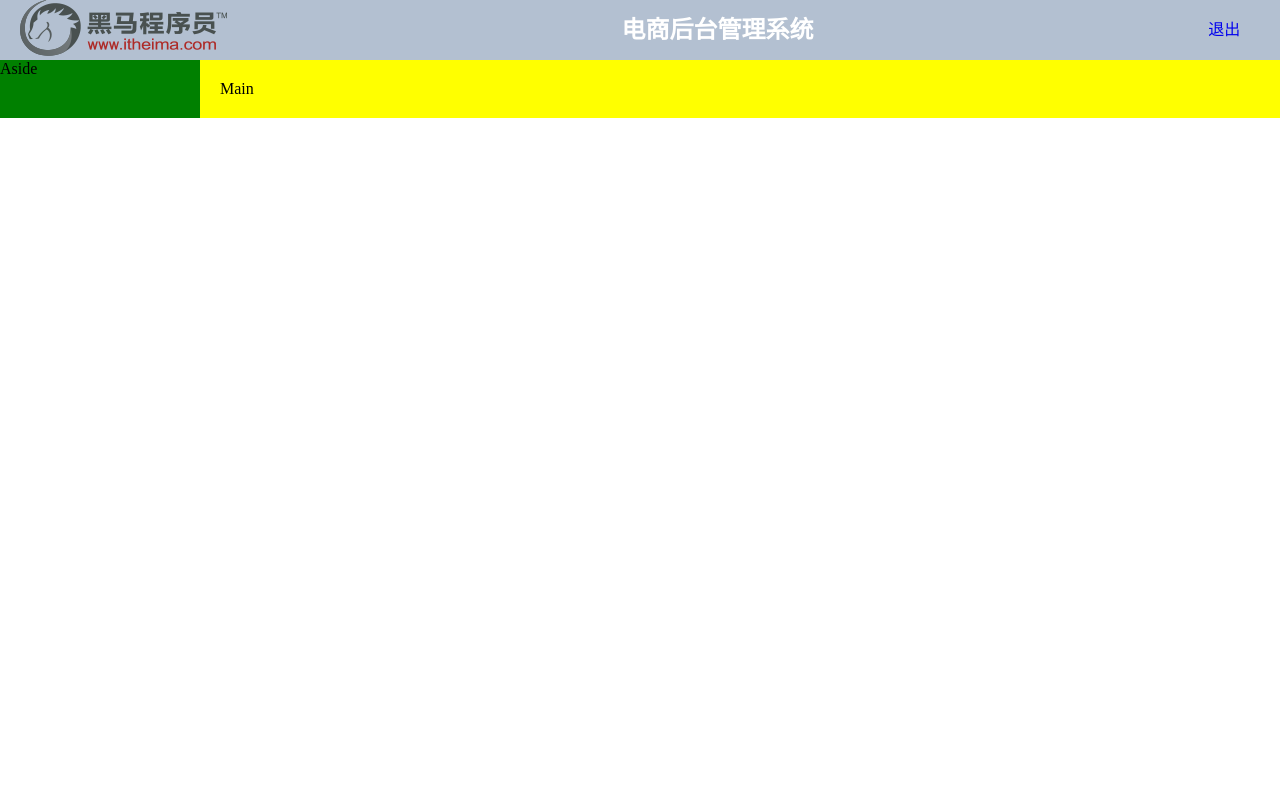
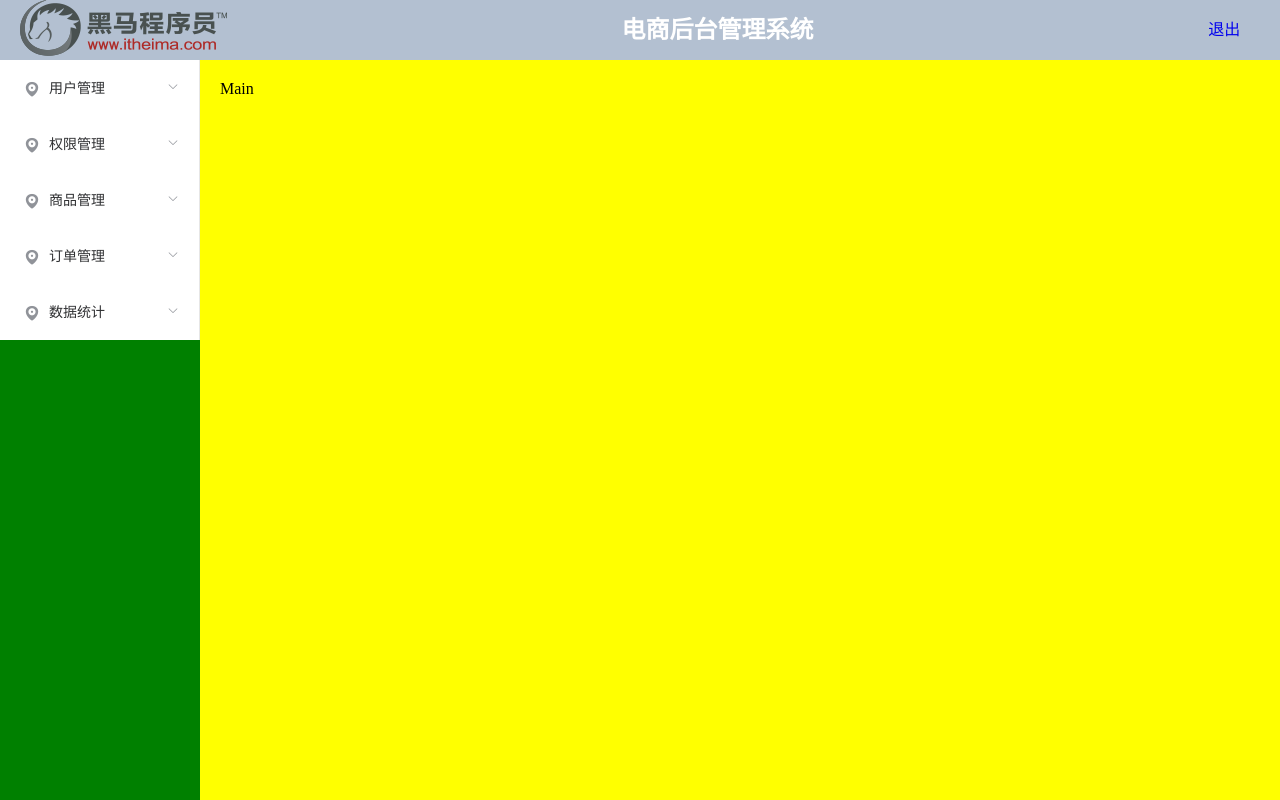
Before and after one commit to zhao9468/demo, a Vue app: page /#/ in a window 1280 px wide. Shown: the top 800 px of the page. Built offline with nearby package versions, Linux system fonts and the light colour scheme; sample sign-in values are in the browser's storage.

Commit message:
权限验证

```diff
--- a/src/components/home.vue
+++ b/src/components/home.vue
@@ -15,7 +15,78 @@
         </el-row>
       </el-header>
       <el-container>
-        <el-aside class="aside" width="200px">Aside</el-aside>
+        <el-aside class="aside" width="200px">
+          <el-row class="tac">
+            <el-col>
+              <el-menu unique-opened router default-active="2" class="el-menu-vertical-demo">
+                <el-submenu index="1">
+                  <template slot="title">
+                    <i class="el-icon-location"></i>
+                    <span>用户管理</span>
+                  </template>
+                  <el-menu-item-group>
+                    <el-menu-item index="1-1">
+                      <i class="el-icon-menu"></i>用户列表
+                    </el-menu-item>
+                  </el-menu-item-group>
+                </el-submenu>
+                <el-submenu index="2">
+                  <template slot="title">
+                    <i class="el-icon-location"></i>
+                    <span>权限管理</span>
+                  </template>
+                  <el-menu-item-group>
+                    <el-menu-item index="1-1">
+                      <i class="el-icon-menu"></i>角色列表
+                    </el-menu-item>
+                    <el-menu-item index="1-1">
+                      <i class="el-icon-menu"></i>权限列表
+                    </el-menu-item>
+                  </el-menu-item-group>
+                </el-submenu>
+                <el-submenu index="3">
+                  <template slot="title">
+                    <i class="el-icon-location"></i>
+                    <span>商品管理</span>
+                  </template>
+                  <el-menu-item-group>
+                    <el-menu-item index="1-1">
+                      <i class="el-icon-menu"></i>商品列表
+                    </el-menu-item>
+                    <el-menu-item index="1-1">
+                      <i class="el-icon-menu"></i>分类参数
+                    </el-menu-item>
+                    <el-menu-item index="1-1">
+                      <i class="el-icon-menu"></i>商品分类
+                    </el-menu-item>
+                  </el-menu-item-group>
+                </el-submenu>
+                <el-submenu index="4">
+                  <template slot="title">
+                    <i class="el-icon-location"></i>
+                    <span>订单管理</span>
+                  </template>
+                  <el-menu-item-group>
+                    <el-menu-item index="1-1">
+                      <i class="el-icon-menu"></i>订单列表
+                    </el-menu-item>
+                  </el-menu-item-group>
+                </el-submenu>
+                <el-submenu index="5">
+                  <template slot="title">
+                    <i class="el-icon-location"></i>
+                    <span>数据统计</span>
+                  </template>
+                  <el-menu-item-group>
+                    <el-menu-item index="1-1">
+                      <i class="el-icon-menu"></i>数据报表
+                    </el-menu-item>
+                  </el-menu-item-group>
+                </el-submenu>
+              </el-menu>
+            </el-col>
+          </el-row>
+        </el-aside>
         <el-main class="main">Main</el-main>
       </el-container>
     </el-container>
@@ -23,7 +94,17 @@
 </template>
 
 <script>
-export default {};
+export default {
+  beforeMount() {
+    if (!localStorage.getItem("token")) {
+      this.$router.push({
+        name: "login"
+      });
+      this.$message.warning("请先登录");
+    }
+  },
+  mounted() {}
+};
 </script>
 
 <style>
@@ -32,9 +113,11 @@
 }
 .aside {
   background-color: green;
+  height: 1000px;
 }
 .main {
   background-color: yellow;
+  height: 1000px;
 }
 .middle {
   line-height: 60px;
--- a/src/components/login.vue
+++ b/src/components/login.vue
@@ -33,9 +33,11 @@
           meta: { msg, status }
         }
       } = res;
+      //   console.log(res);
       if (status === 200) {
         //保存用户数据
         localStorage.setItem("token", token);
+        // console.log(token);
         //进入home组件
         this.$router.push({
           name: "home"
```
